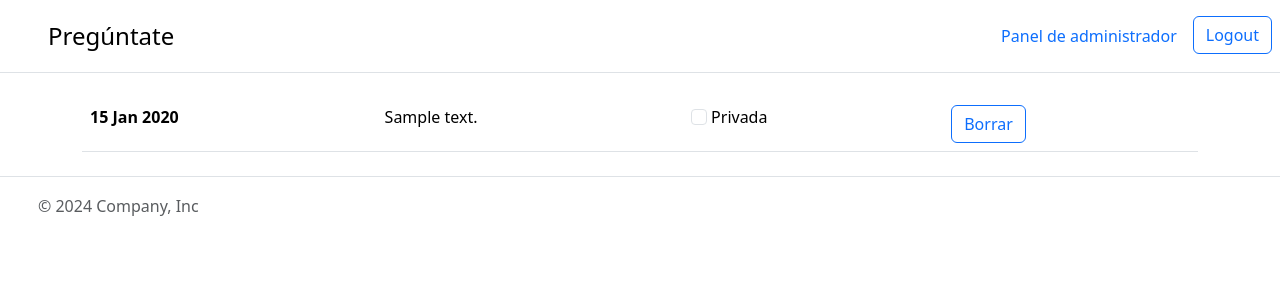
After one commit to Ticotico6365/Preguntate, a Django app: page /panel_usuario/ in a window 1280 px wide. The commit adds this page. Shown: the top 300 px of the page. Run offline with Django 4.2, Linux system fonts and the light colour scheme; a user stored in the database is signed in; tables that the repository leaves empty hold one stand-in row (values such as "Sample post"); some libraries are stand-ins or nearby versions.

Commit message:
empezamos a crear los modelos nuevos de pregunta, las hacemos que puedan ser privadas y ponemos la tabla de preguntas de los usuarios

```diff
--- a/PreguntasApp/models.py
+++ b/PreguntasApp/models.py
@@ -18,12 +18,12 @@ class UserManager(BaseUserManager):
 
     def create_superuser(self, email, password=None, **extra_fields):
         extra_fields.setdefault('is_staff', True)
-        extra_fields.setdefault('is_superuser', True)
+        # extra_fields.setdefault('is_superuser', True)
 
         if extra_fields.get('is_staff') is not True:
             raise ValueError('Superuser debe tener is_staff=True.')
-        if extra_fields.get('is_superuser') is not True:
-            raise ValueError('Superuser debe tener is_superuser=True.')
+        # if extra_fields.get('is_superuser') is not True:
+        #     raise ValueError('Superuser debe tener is_superuser=True.')
 
         return self.create_user(email, password, **extra_fields)
 
@@ -32,6 +32,8 @@ class Usuario(AbstractBaseUser):
     username = models.CharField(max_length=150, unique=True)
     email = models.EmailField(unique=True, )
     rol = models.CharField(max_length=50, choices=Role.choices, default=Role.CUSTOMER)
+    is_active = models.BooleanField(default=True) #para ver si funciona
+    is_staff = models.BooleanField(default=False) #es empleado
 
     objects = UserManager()
 
@@ -45,6 +47,7 @@ class Pregunta(models.Model):
     pregunta_text = models.CharField(max_length=200)
     pub_date = models.DateTimeField('date published')
     user = models.ForeignKey('Usuario', null=True, default=1, on_delete=models.SET_NULL)
+    is_private = models.BooleanField(default=False)
 
     def __str__(self):
         return self.pregunta_text
--- a/PreguntasApp/urls.py
+++ b/PreguntasApp/urls.py
@@ -5,6 +5,7 @@ from PreguntasApp.views import *
 urlpatterns = [
     path('inicio/', preguntas, name='inicio'), #la página principal es directamente el juego y si estas logeado puedes hacer el resto
     path('panel_administrador/', panel_administrador, name='panel_administrador'),
+    path('panel_usuario/', panel_usuario, name='panel_usuario'),
     path('login/', do_login, name='login'),
     path('login/out', do_logout, name='logout'),
     path('registro/', registro, name='registro'),
--- a/PreguntasApp/views.py
+++ b/PreguntasApp/views.py
@@ -1,15 +1,10 @@
 from PreguntasApp import preguntas as pre
 from django.shortcuts import render, redirect
-
 from PreguntasApp.models import *
 from django.contrib.auth import authenticate, login, logout
 
-
-def panel_administrador(request):
-    return render(request, 'panel_administrador.html')
-
 def preguntas(request):
-
+    usuario = request.user
     empezar = False
     pregunta = ""
     if request.method == 'POST':
@@ -22,7 +17,7 @@ def preguntas(request):
             empezar = False
             pre.reiniciar()
 
-    return render(request, 'preguntas.html', {'empezar': empezar, 'pregunta': pregunta, 'preguntas_respondidas':pre.preguntas_respondiodias})
+    return render(request, 'preguntas.html', {'empezar': empezar, 'pregunta': pregunta, 'preguntas_respondidas':pre.preguntas_respondiodias, "usuario": usuario})
 
 def do_login(request):
     errors = {}
@@ -49,7 +44,7 @@ def do_login(request):
 
 def do_logout(request):
     logout(request)
-    return redirect('login')
+    return redirect('inicio')
 
 def registro(request):
     if request.method == 'GET':
@@ -68,4 +63,19 @@ def registro(request):
             user = Usuario(username=nickname, email=email)
             user.set_password(password)
             user.save()
+            #Usuario.objects.create_superuser(username=nickname, email=email, password=password)
             return redirect('login')
+
+
+def panel_administrador(request):
+    return render(request, 'panel_administrador.html')
+
+def panel_usuario(request):
+    usuario = request.user
+    preguntas = Pregunta.objects.filter(user_id=request.user)
+
+    if request.method == 'GET':
+        return render(request, 'panel_usuario.html', {'usuario':usuario, 'preguntas':preguntas})
+
+    # else:
+    #     if
--- a/templates/Header.html
+++ b/templates/Header.html
@@ -17,7 +17,11 @@
 
         <ul class="nav nav-pills">
             {% if user.is_authenticated %}
-                <li class="nav-item"><a href="#" class="nav-link">Haz preguntas</a></li>
+                {% if user.is_staff %}
+                    <li class="nav-item"><a href="{% url 'panel_administrador' %}" class="nav-link">Panel de administrador</a></li>
+                {% else %}
+                    <li class="nav-item"><a href="{% url 'panel_usuario' %}" class="nav-link">Haz preguntas</a></li>
+                {% endif %}
                 <li class="nav-item">
                     <a href="{% url 'logout' %}" class="btn btn-outline-primary me-2">Logout</a>
                 </li>
--- a/templates/panel_administrador.html
+++ b/templates/panel_administrador.html
@@ -1,5 +1,5 @@
 <!DOCTYPE html>
-<html lang="en">
+<html lang="es">
 <head>
     <meta charset="UTF-8">
     <title>Panel de administrador</title>
--- /dev/null
+++ b/templates/panel_usuario.html
@@ -0,0 +1,43 @@
+<!DOCTYPE html>
+<html lang="es">
+<head>
+    <meta charset="UTF-8">
+    <title>Panel de Usuario</title>
+    {% load bootstrap5 %}
+    {% bootstrap_css %}
+</head>
+<body>
+    {% include 'Header.html' %}
+
+    <div class="container">
+        <table class="table">
+{#            <thead>#}
+{#            <tr>#}
+{#                <th scope="col">número</th>#}
+{#                <th scope="col">Pregunta</th>#}
+{#                <th scope="col"></th>#}
+{#                <th scope="col"></th>#}
+{#            </tr>#}
+{#            </thead>#}
+            <tbody>
+            {% for pregunta in preguntas %}
+            <tr>
+                <th scope="row">{{ pregunta.pub_date|date:"d M Y" }}</th>
+                <td>{{ pregunta.pregunta_text }}</td>
+                <td>
+                    <input class="form-check-input" type="checkbox" value="" id="flexCheckDefault">
+                    <label class="form-check-label" for="flexCheckDefault">
+                        Privada
+                    </label>
+                </td>
+                <td><button type="button" class="btn btn-outline-primary">Borrar</button></td>
+            </tr>
+            {% endfor %}
+            </tbody>
+        </table>
+    </div>
+
+    {% include 'Footer.html' %}
+{% bootstrap_javascript %}
+</body>
+</html>
```
Also changed, not shown: PreguntasApp/migrations/0002_usuario_is_active_usuario_is_staff.py (added), PreguntasApp/migrations/0003_pregunta_is_private.py (added).
